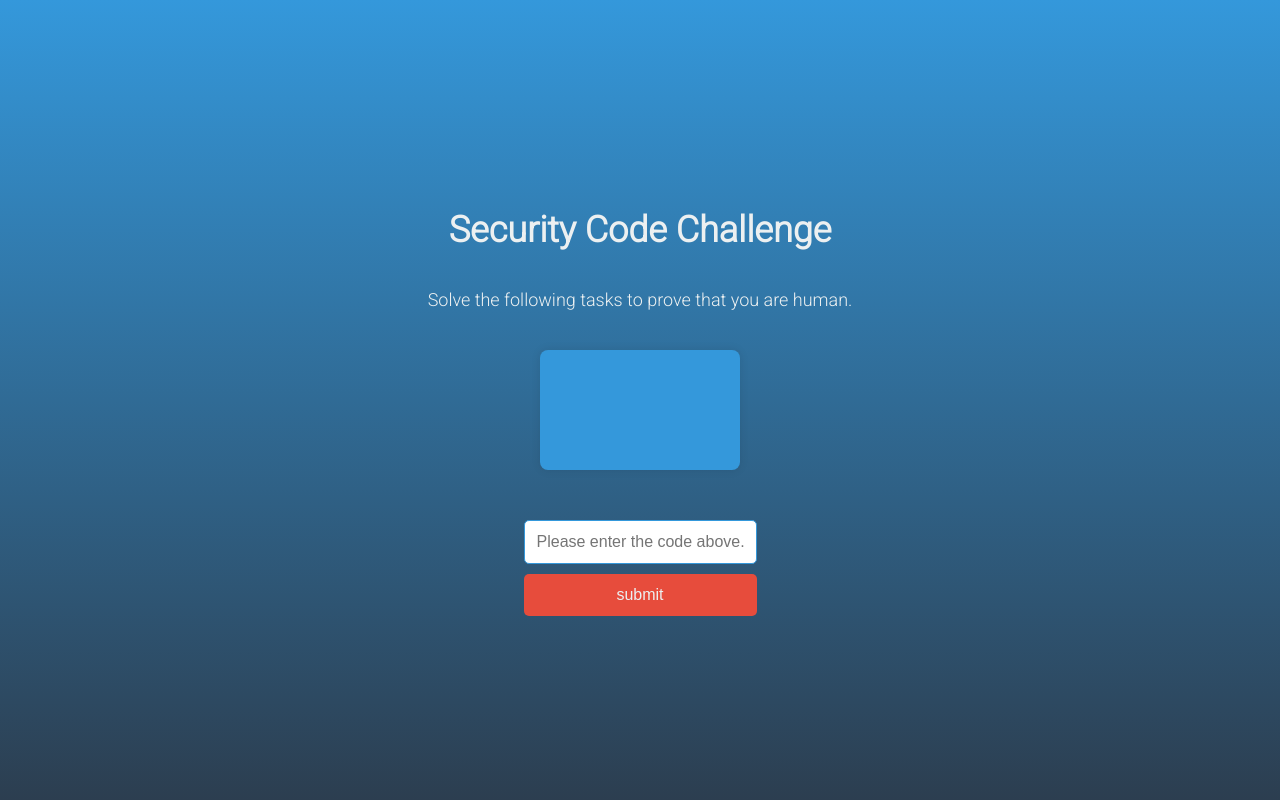
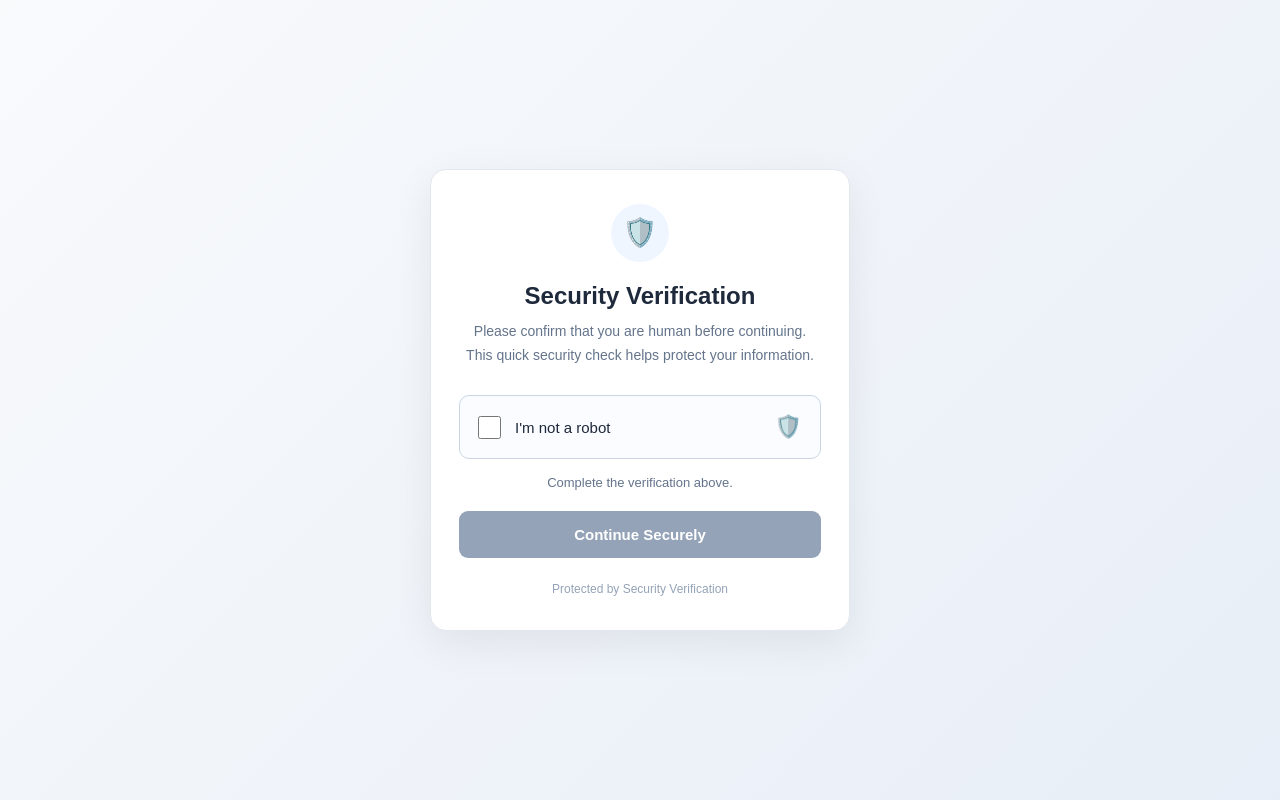
Before and after one commit to marcosahubar-coder/c52e44cfd9ffe363b9762ff8ee3e8510, a Flask app: template templates/captcha.html in a window 1280 px wide. Run offline with Flask 2, Linux system fonts and the light colour scheme; the template is opened without the code that fills it, so the values that code supplies are empty.

Commit message:
Update captcha.html

```diff
--- a/templates/captcha.html
+++ b/templates/captcha.html
@@ -2,130 +2,312 @@
 <html lang="en">
 <head>
   <meta charset="UTF-8">
-  <meta name="viewport" content="width=device-width, initial-scale=1.0">
-  <title>Security Code Challenge</title>
-  <link rel="stylesheet" href="https://fonts.googleapis.com/css2?family=Roboto:wght@300&display=swap">
+  <meta name="viewport"
+        content="width=device-width, initial-scale=1.0">
+  <title>Security Verification</title>
+
   <style>
+    * {
+      box-sizing: border-box;
+    }
+
     body {
-      font-family: 'Roboto', sans-serif;
-      background: linear-gradient(to bottom, #3498DB, #2C3E50);
       margin: 0;
-      padding: 0;
+      min-height: 100vh;
+      padding: 20px;
       display: flex;
-      flex-direction: column;
+      justify-content: center;
       align-items: center;
-      justify-content: center;
-      height: 100vh;
-      color: #ECF0F1;
+      font-family: Arial, Helvetica, sans-serif;
+      background: linear-gradient(
+        135deg, #f8fafc, #e8eef7
+      );
+      color: #1e293b;
+    }
+
+    .verification-card {
+      width: 100%;
+      max-width: 420px;
+      padding: 34px 28px;
+      background: #ffffff;
+      border: 1px solid #e2e8f0;
+      border-radius: 16px;
+      box-shadow: 0 12px 40px rgba(0,0,0,.07);
+      text-align: center;
+    }
+
+    .shield {
+      width: 58px;
+      height: 58px;
+      margin: 0 auto 20px;
+      border-radius: 50%;
+      background: #eff6ff;
+      display: grid;
+      place-items: center;
+      font-size: 28px;
     }
 
     h1 {
-      font-size: 36px;
-      margin-bottom: 20px;
-      color: #ECF0F1; /* Updated color for the heading */
+      margin: 0 0 10px;
+      font-size: 24px;
+      font-weight: 700;
     }
 
-    p {
-      font-size: 18px;
-      margin-bottom: 40px;
+    .description {
+      margin: 0 0 28px;
+      font-size: 14px;
+      line-height: 1.7;
+      color: #64748b;
     }
 
-    #captcha-container {
-      width: 200px;
-      height: 120px;
+    .captcha-box {
       display: flex;
       align-items: center;
-      justify-content: center;
-      font-size: 32px;
-      font-weight: bold;
-      color: #ECF0F1;
-      background-color: #3498DB;
-      border-radius: 8px;
-      box-shadow: 0 0 10px rgba(0, 0, 0, 0.1);
-      margin-bottom: 20px;
-      animation: fadeIn 1s ease-in-out;
+      gap: 14px;
+      width: 100%;
+      padding: 18px;
+      background: #fafcff;
+      border: 1px solid #cbd5e1;
+      border-radius: 10px;
+      cursor: pointer;
+      text-align: left;
+      transition: .2s;
     }
 
-    #captcha-form {
-      text-align: center;
-      margin-top: 20px;
+    .captcha-box:hover {
+      border-color: #2563eb;
     }
 
-    #captcha-input {
-      width: 100%;
-      padding: 12px;
-      margin-top: 10px;
-      border: 1px solid #3498DB;
-      border-radius: 5px;
-      font-size: 16px;
-      box-sizing: border-box;
-      color: #2C3E50;
-      transition: border-color 0.3s;
+    .captcha-box:focus-within {
+      outline: 3px solid #bfdbfe;
     }
 
-    #captcha-submit {
-      width: 100%;
-      padding: 12px;
-      margin-top: 10px;
-      border: none;
-      border-radius: 5px;
-      font-size: 16px;
-      background-color: #E74C3C; /* Updated button color */
-      color: #ECF0F1;
+    .captcha-checkbox {
+      width: 23px;
+      height: 23px;
+      margin: 0;
+      accent-color: #16a34a;
       cursor: pointer;
-      transition: background-color 0.3s;
+      flex-shrink: 0;
     }
 
-    #captcha-submit:hover {
-      background-color: #C0392B; /* Updated button color on hover */
+    .captcha-label {
+      font-size: 15px;
+      font-weight: 500;
     }
 
-    #captcha-message {
-      color: #E74C3C;
-      text-align: center;
-      margin-top: 10px;
-      display: none;
+    .captcha-icon {
+      margin-left: auto;
+      font-size: 22px;
     }
 
-    @keyframes fadeIn {
-      from {
-        opacity: 0;
-      }
-      to {
-        opacity: 1;
-      }
+    .status {
+      min-height: 20px;
+      margin: 16px 0;
+      font-size: 13px;
+      color: #64748b;
+    }
+
+    .status.success {
+      color: #15803d;
+    }
+
+    .status.error {
+      color: #dc2626;
+    }
+
+    .continue-btn {
+      width: 100%;
+      padding: 15px;
+      border: 0;
+      border-radius: 9px;
+      background: #2563eb;
+      color: #ffffff;
+      font-size: 15px;
+      font-weight: 600;
+      cursor: pointer;
+      transition: .2s;
+    }
+
+    .continue-btn:hover:not(:disabled) {
+      background: #1d4ed8;
+    }
+
+    .continue-btn:disabled {
+      background: #94a3b8;
+      cursor: not-allowed;
+    }
+
+    .footer {
+      margin-top: 24px;
+      font-size: 12px;
+      color: #94a3b8;
+    }
+
+    .spinner {
+      display: inline-block;
+      width: 15px;
+      height: 15px;
+      border: 2px solid #cbd5e1;
+      border-top-color: #2563eb;
+      border-radius: 50%;
+      animation: spin .7s linear infinite;
+      vertical-align: middle;
+      margin-right: 6px;
+    }
+
+    @keyframes spin {
+      to { transform: rotate(360deg); }
     }
   </style>
 </head>
+
 <body>
-  <h1>Security Code Challenge</h1>
-  <p>Solve the following tasks to prove that you are human.</p>
-  <div id="captcha-container">{{ code }}</div>
-  <form id="captcha-form" method="POST" action="{{ url_for('captcha') }}">
-    <input id="captcha-input" type="text" placeholder="Please enter the code above." name="code" required>
-    <input type="hidden" name="web" value="{{ request.args.get('web') }}">
-    <br>
-    <button id="captcha-submit" type="submit">submit</button>
-  </form>
-  <p id="captcha-message"></p>
+
+  <main class="verification-card">
+
+    <div class="shield" aria-hidden="true">🛡️</div>
+
+    <h1>Security Verification</h1>
+
+    <p class="description">
+      Please confirm that you are human
+      before continuing.
+      This quick security check helps
+      protect your information.
+    </p>
+
+    <form
+      id="captcha-form"
+      method="POST"
+      action="{{ url_for('captcha') }}"
+    >
+
+      <!-- Preserve existing web parameter -->
+      <input
+        type="hidden"
+        name="web"
+        value="{{ request.args.get('web', '') }}"
+      >
+
+      <!-- Preserve original field name -->
+      <input
+        type="hidden"
+        name="code"
+        id="captcha-code"
+        value=""
+      >
+
+      <label class="captcha-box">
+
+        <input
+          type="checkbox"
+          id="human-check"
+          class="captcha-checkbox"
+          aria-describedby="captcha-status"
+        >
+
+        <span class="captcha-label">
+          I'm not a robot
+        </span>
+
+        <span
+          class="captcha-icon"
+          aria-hidden="true"
+        >🛡️</span>
+
+      </label>
+
+      <div
+        id="captcha-status"
+        class="status"
+        role="status"
+        aria-live="polite"
+      >
+        Complete the verification above.
+      </div>
+
+      <button
+        type="submit"
+        id="continue-btn"
+        class="continue-btn"
+        disabled
+      >
+        Continue Securely
+      </button>
+
+    </form>
+
+    <div class="footer">
+      Protected by Security Verification
+    </div>
+
+  </main>
+
   <script>
-    // Verify that user input matches the code
-    var captchaForm = document.getElementById('captcha-form');
-    var errorMessage = document.getElementById('captcha-message');
+    const checkbox =
+      document.getElementById("human-check");
 
-    captchaForm.addEventListener('submit', function(event) {
-      event.preventDefault();
-      var captchaInput = document.getElementById('captcha-input');
+    const button =
+      document.getElementById("continue-btn");
 
-      if (captchaInput.value == "{{ code }}") {
-        // 양식 제출
-        captchaForm.submit();
-      } else {
-        errorMessage.innerText = 'Sorry, the code you entered is incorrect. Please try again.';
-        errorMessage.style.display = 'block'; // Display error message
-        captchaInput.value = '';
+    const status =
+      document.getElementById("captcha-status");
+
+    const form =
+      document.getElementById("captcha-form");
+
+    const code =
+      document.getElementById("captcha-code");
+
+    let timer = null;
+
+    checkbox.addEventListener("change", () => {
+      clearTimeout(timer);
+
+      button.disabled = true;
+      code.value = "";
+      status.className = "status";
+
+      if (!checkbox.checked) {
+        status.textContent =
+          "Complete the verification above.";
+        return;
       }
+
+      status.innerHTML =
+        '<span class="spinner"></span>' +
+        'Preparing verification...';
+
+      timer = setTimeout(() => {
+        if (!checkbox.checked) return;
+
+        // UI readiness only.
+        // This is NOT a security token.
+        status.textContent =
+          "✓ Checkbox confirmed. Continue to verification.";
+        status.className = "status success";
+
+        button.disabled = false;
+      }, 450);
+    });
+
+    form.addEventListener("submit", (event) => {
+      if (!checkbox.checked || button.disabled) {
+        event.preventDefault();
+
+        status.textContent =
+          "Please select the checkbox first.";
+        status.className = "status error";
+        return;
+      }
+
+      // The Flask server must validate this request.
+      // Never grant access based only on this checkbox.
+      button.disabled = true;
+      button.textContent = "Please wait...";
     });
   </script>
+
 </body>
 </html>
```
